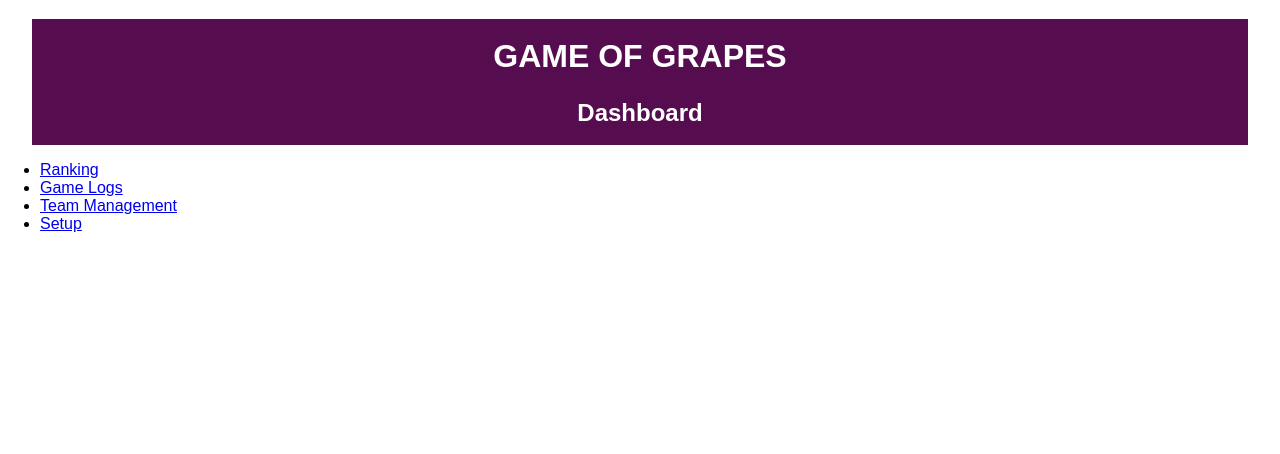
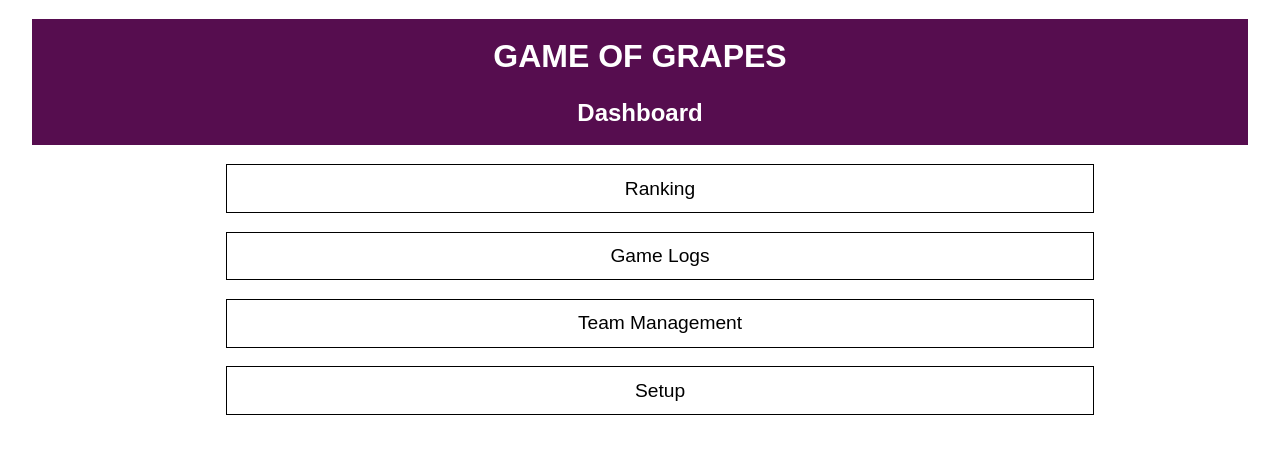
Before and after one commit to wbgym-webteam/subdomain, a Flask app: template src/app/templates/gog/gog_dashboard.html in a window 1280 px wide. Shown: the top 454 px of the page. Run offline with Flask 3, Linux system fonts and the light colour scheme; the template is opened without the code that fills it, so the values that code supplies are empty.

Commit message:
made a ugly hover feature for the dashboard

```diff
--- a/src/app/templates/gog/gog_dashboard.html
+++ b/src/app/templates/gog/gog_dashboard.html
@@ -13,10 +13,18 @@ Home for GoG
 
 <main>
     <ul>
-        <li><a href="./ranking">Ranking</a></li>
-        <li><a href="./logs">Game Logs</a></li>
-        <li><a href="./teamManagement">Team Management</a></li>
-        <li><a href="./setup">Setup</a></li>
+        <a href="./ranking">
+            <li>Ranking</li>
+        </a>
+        <a href="./logs">
+            <li>Game Logs</li>
+        </a>
+        <a href="./teamManagement">
+            <li>Team Management</li>
+        </a>
+        <a href="./setup">
+            <li>Setup</li>
+        </a>
     </ul>
 </main>
 
@@ -37,9 +45,29 @@ Home for GoG
         padding: 1%;
     }
 
-    button {
+    ul {
+        list-style-type: none;
+        text-align: center;
+        font-size: larger;
+    }
+
+    li {
+        padding: 1%;
+        margin: 1.5%;
+        margin-left: 15%;
+        margin-right: 15%;
+        border: 1px solid black;
+    }
+
+    a {
         text-decoration: none;
         color: black;
+    }
+
+    li:hover {
+        /* i know it is ugly, but it does the job i guess ~Micha */
+        background: linear-gradient(to bottom, #830b77 0%, #830b77 20%, #bb13aa 50%, #bb13aa 100%);
+        color: aliceblue;
     }
 </style>
 
```
